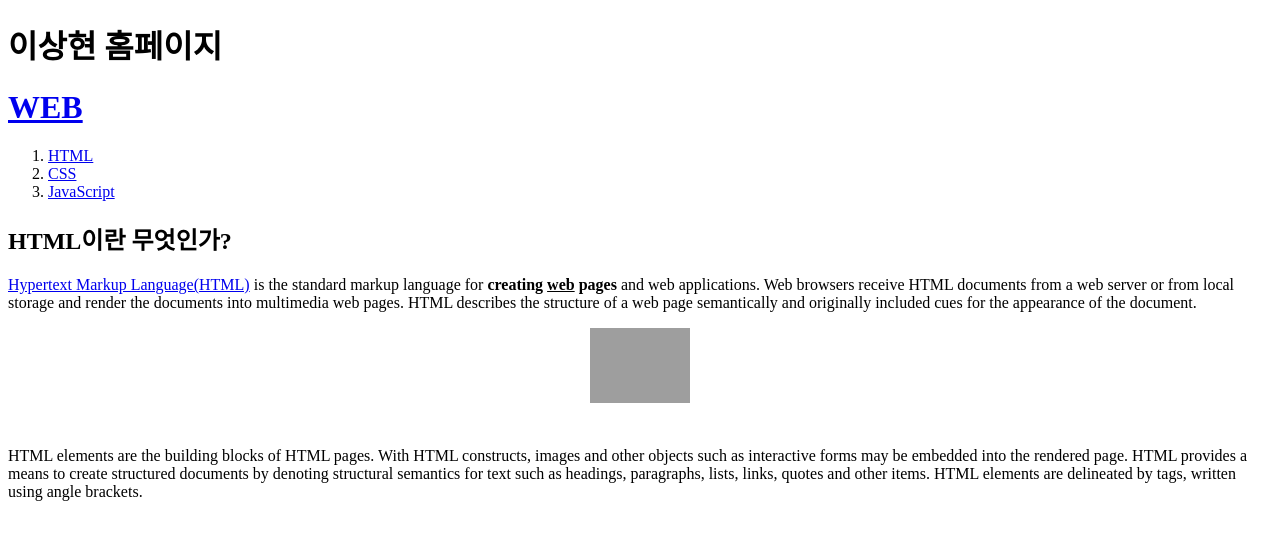
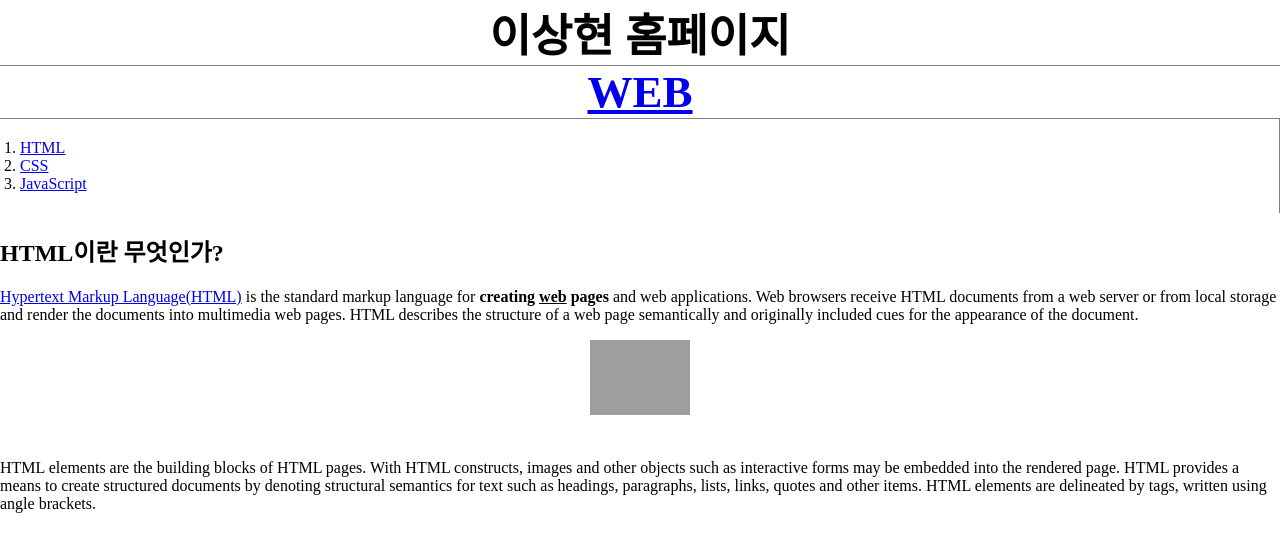
Before and after one commit to dltkdgus3769/deploy_testweb, a plain HTML site: page 1.html in a window 1280 px wide. Drawn offline with Linux system fonts and the light colour scheme; grey boxes are pictures that could not be loaded.

Commit message:
241004 수정

```diff
--- a/1.html
+++ b/1.html
@@ -1,9 +1,44 @@
 <!DOCTYPE html>
 <html>
+
 <head>
    <title>WEB1 - HTML </title>
    <meta charset="utf-8">
+   <style>
+      body {
+          margin: 0px;
+          /* padding: 20px; */
+      }
+
+      h1 {
+          font-size: 45px;
+          text-align: center;
+          border-bottom: 1px solid gray;
+          margin: 0px;
+      }
+
+      ol {
+          border-right: 1px solid gray;
+          /* width: 150px; */
+          margin: 00px;
+          padding: 20px;
+      }
+
+      #grid {
+          border-bottom: 1px solid gray;
+          display: grid;
+          grid-template-columns: 150px 1fr;
+
+      }
+
+      #article {
+          /* border-left: 1px solid gray; */
+          padding: 10px;
+
+      }
+      </style>
 </head>
+
 <body>
    <h1>이상현 홈페이지</h1>
    <h1><a href="index.html">WEB</a></h1>
@@ -13,7 +48,7 @@
       <li><a href="3.html">JavaScript</a></li>
    </ol>
    <h2>HTML이란 무엇인가?</h2>
- <p><a href="https://www.w3.org/TR/2011/WD-html5-20110405/"  title="HTML5 specification">Hypertext Markup
+   <p><a href="https://www.w3.org/TR/2011/WD-html5-20110405/" title="HTML5 specification">Hypertext Markup
          Language(HTML)</a> is the standard markup language for <strong>creating <u>web</u> pages</strong> and web
       applications.
       Web browsers receive HTML documents from a web server or from local storage and render the documents into
@@ -23,8 +58,10 @@ appearance of the document.</p>
    <p style="margin-top: 40px;">
       HTML elements are the building blocks of HTML pages. With HTML constructs, images and other objects such as
       interactive forms may be embedded into the rendered page. HTML provides a means to create structured documents by
-denoting structural semantics for text such as headings, paragraphs, lists, links, quotes and other items. HTML elements are
+      denoting structural semantics for text such as headings, paragraphs, lists, links, quotes and other items. HTML
+      elements are
       delineated by tags, written using angle brackets.
    </p>
 </body>
+
 </html>
```
Lines whose indentation alone changed are shown as unchanged.
